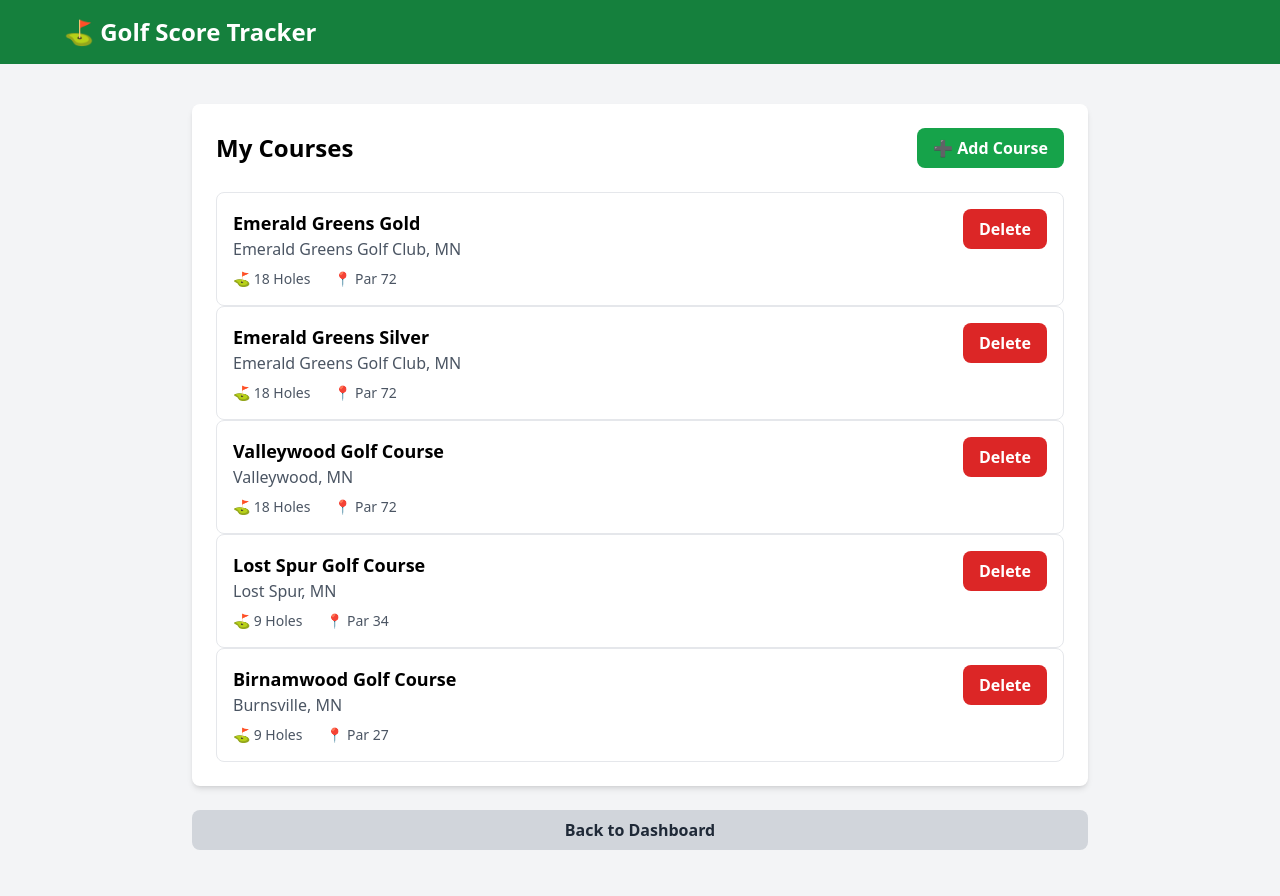
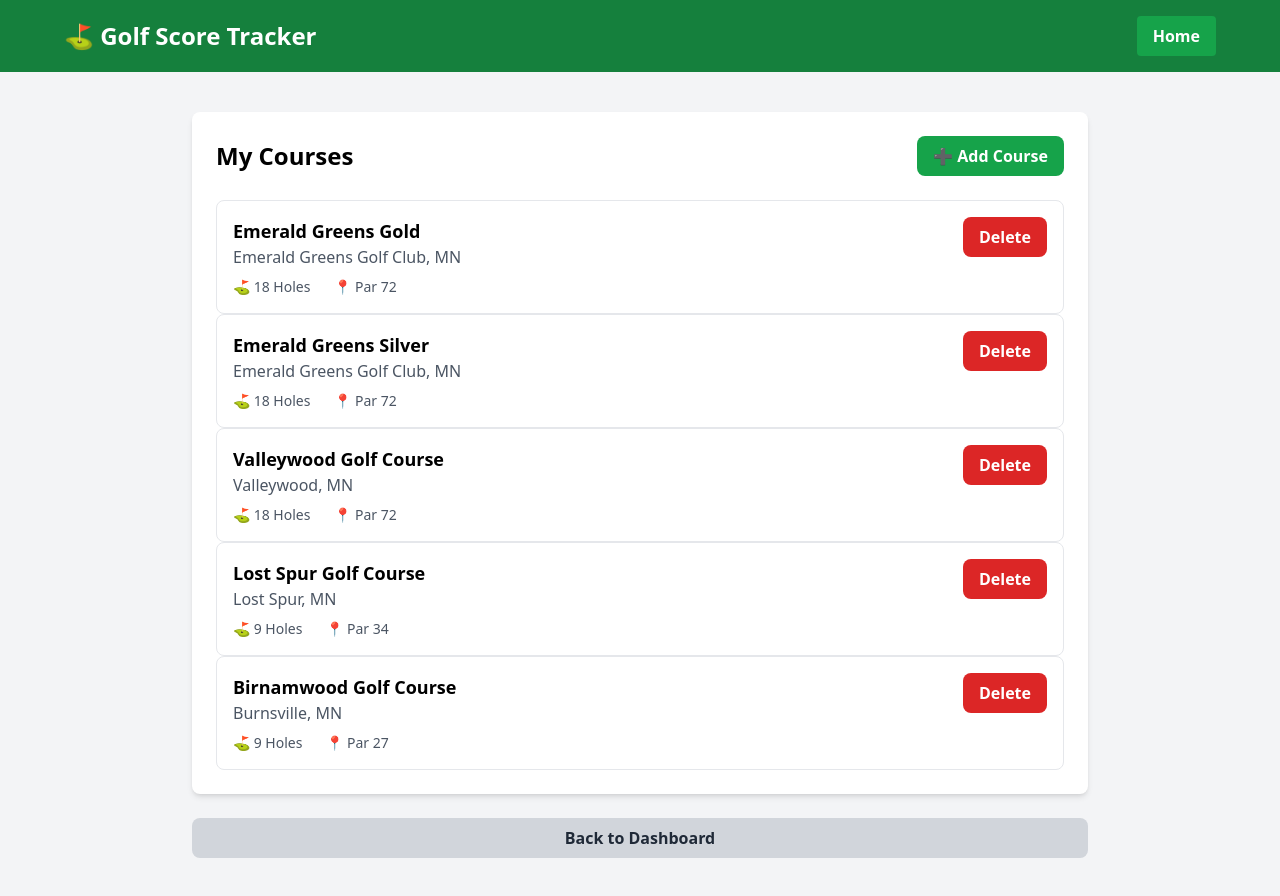
Before and after one commit to sdrindahl/Golf-Score, a Next.js app: page /manage-courses in a window 1280 px wide. Built offline with nearby package versions, Linux system fonts and the light colour scheme.

Commit message:
Add Home button to navbar

```diff
--- a/app/layout.tsx
+++ b/app/layout.tsx
@@ -1,6 +1,7 @@
 import type { Metadata, Viewport } from 'next'
 import './globals.css'
 import CourseInitializer from '@/components/CourseInitializer'
+import Link from 'next/link'
 
 export const metadata: Metadata = {
   title: 'Golf Score Tracker',
@@ -22,8 +23,15 @@ export default function RootLayout({
       <body>
         <CourseInitializer />
         <nav className="bg-green-700 text-white p-4 sticky top-0 z-50">
-          <div className="max-w-6xl mx-auto">
-            <h1 className="text-2xl font-bold">⛳ Golf Score Tracker</h1>
+          <div className="max-w-6xl mx-auto flex items-center justify-between">
+            <Link href="/">
+              <h1 className="text-2xl font-bold cursor-pointer">⛳ Golf Score Tracker</h1>
+            </Link>
+            <Link href="/">
+              <button className="bg-green-600 hover:bg-green-800 px-4 py-2 rounded font-semibold">
+                Home
+              </button>
+            </Link>
           </div>
         </nav>
         <main className="max-w-6xl mx-auto p-4">
--- a/app/manage-courses/page.tsx
+++ b/app/manage-courses/page.tsx
@@ -17,7 +17,7 @@ export default function ManageCourses() {
   }, [])
 
   const handleDelete = (courseId: string) => {
-    if (confirm('Are you sure you want to delete this course?')) {
+    if (confirm('Are you sure you want to Delete This?')) {
       const updated = courses.filter(c => c.id !== courseId)
       setCourses(updated)
       localStorage.setItem('golfCourses', JSON.stringify(updated))
--- a/components/ScoreHistory.tsx
+++ b/components/ScoreHistory.tsx
@@ -10,7 +10,7 @@ interface ScoreHistoryProps {
 
 export default function ScoreHistory({ rounds, onDelete }: ScoreHistoryProps) {
   const handleDelete = (roundId: string) => {
-    if (confirm('Are you sure you want to delete this round?')) {
+    if (confirm('Are you sure you want to Delete This?')) {
       if (onDelete) {
         onDelete(roundId)
       } else {
```
